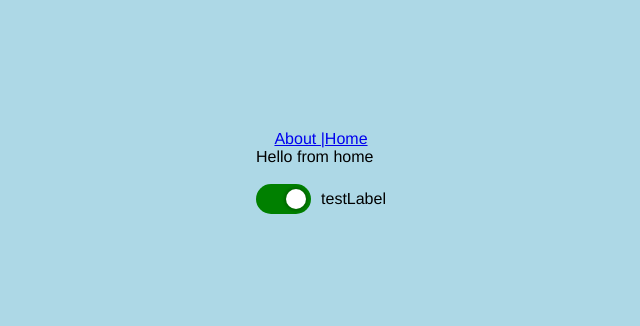
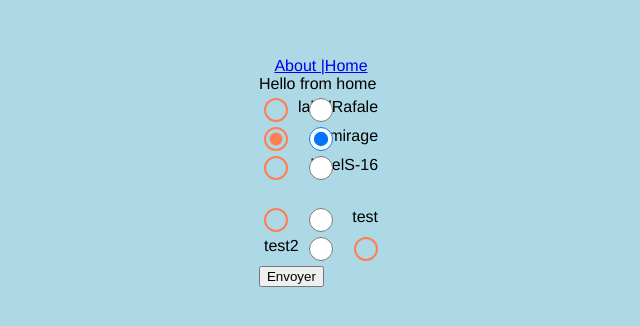
Before and after one commit to MewenLr/vue-utils, a Vue app: page / in a window 1280 px wide. Shown: the part 228-554 px from the top of the page, without its empty margins (319-959 px from the left). Built offline with nearby package versions, Linux system fonts and the light colour scheme.

Commit message:
Radio Accessibility

```diff
--- a/src/components/atoms/a-radio.vue
+++ b/src/components/atoms/a-radio.vue
@@ -1,29 +1,63 @@
 <template lang="pug">
-  //- TODO: check accessibility
-  .radio(@click="pickRadio")
-    label.radio_label(:for="`radio-${value}`") {{ value }}
+  //- TODO: fix style
+  .radio
+    label.radio_label(
+      v-if="label"
+      :for="`radio-${value}`"
+      :class="{ 'radio_label--end': labelPosition === 'end'}"
+    )
+      | {{ label }}
     input.radio_input(
       type="radio"
+      ref="radioInput"
       class="radio_input"
-      v-show="false"
+      :name="group"
       :id="`radio-${value}`"
+      @change="pick($event)"
+      @blur.stop="focus(false, $event)"
+      @focus.stop="focus(true, $event)"
     )
-    span.radio_button(
-      :class="{'radio_button--picked': checked}"
+    span.radio_cta(
+      :class=`{
+        'radio_cta--checked': checked,
+        'radio_cta--focused': focused,
+      }`
     )
 </template>
 
 <script>
 export default {
   name: 'ARadio',
+  data: () => ({
+    focused: false,
+    checked: false,
+  }),
   props: {
-    group: { type: String, default: '' },
+    label: { type: String, required: true },
+    group: { type: String, required: true },
     value: { type: String, required: true },
-    checked: { type: Boolean, default: false },
+    initialState: { type: Boolean, default: false },
+    labelPosition: {
+      type: String,
+      default: 'beginning',
+      validator: (prop) => ['beginning', 'end'].includes(prop),
+    },
+  },
+  mounted() {
+    if (this.initialState) {
+      this.checked = this.initialState
+      this.$refs.radioInput.checked = true
+    }
   },
   methods: {
-    pickRadio() {
-      return this.$emit('pick-radio', this.value)
+    pick(event) {
+      event.preventDefault()
+      this.checked = !this.checked
+      return this.$emit('pick-radio', this.value, event)
+    },
+    focus(bool, event) {
+      event.preventDefault()
+      this.focused = bool
     },
   },
 }
@@ -32,15 +66,27 @@ export default {
 <style lang="sass">
 .radio
   margin: 5px
-  width: 100px
   display: flex
-  cursor: pointer
+  position: relative
   justify-content: space-between
 
   &_label
     cursor: pointer
+    user-select: none
+    margin: 0 10px 0 0
 
-  &_button
+    &--end
+      order: 2
+      margin: 0 0 0 10px
+
+  &_input
+    margin: 0
+    z-index: 1
+    width: 100%
+    height: 100%
+    position: absolute
+
+  &_cta
     width: 20px
     height: 20px
     outline: none
@@ -61,8 +107,20 @@ export default {
       background-color: transparent
       transform: translate(-50%, -50%)
 
-    &--picked
+    &--checked
 
       &::after
         background-color: coral
+
+    &--focused
+
+      &::before
+        top: -1.4px
+        left: -1.4px
+        content: ''
+        width: 100%
+        height: 100%
+        position: absolute
+        border-radius: 2px
+        border: 1.5px solid #4D90FE
 </style>
--- a/src/components/atoms/a-toggle.vue
+++ b/src/components/atoms/a-toggle.vue
@@ -1,16 +1,15 @@
 <template lang="pug">
   .toggle
     label.toggle_label(
-      v-if="label"
-      :for="label"
+      :for="`toggle-${label}`"
       :class="{ 'toggle_label--end': labelPosition === 'end'}"
     )
       | {{ label }}
     input.toggle_input(
-      id="label"
       type="checkbox"
       ref="toggleInput"
       :checked="checked"
+      :id="`toggle-${label}`"
       @change="toggle($event)"
       @blur.stop="focus(false, $event)"
       @focus.stop="focus(true, $event)"
@@ -31,7 +30,7 @@ export default {
     checked: false,
   }),
   props: {
-    label: { type: String, default: '' },
+    label: { type: String, required: true },
     initialState: { type: Boolean, default: false },
     labelPosition: {
       type: String,
@@ -110,6 +109,12 @@ $padding: 5px
       transition: all .2s linear
       box-shadow: 0px 0px 3px 2px rgba(0, 0, 0, 0.2)
 
+    &--checked
+      background-color: green
+
+      &::after
+        transform: translateX(calc(100% + 5px))
+
     &--focused
 
       &::before
@@ -121,10 +126,4 @@ $padding: 5px
         position: absolute
         border-radius: 2px
         border: 1.5px solid #4D90FE
-
-    &--checked
-      background-color: green
-
-      &::after
-        transform: translateX(calc(100% + 5px))
 </style>
--- a/src/components/molecules/m-group-radio.vue
+++ b/src/components/molecules/m-group-radio.vue
@@ -1,32 +1,42 @@
 <template lang="pug">
   .group-radio
-    radio(
-      v-for="value in listRadio"
-      :key="value"
+    a-radio(
+      v-for="radio in listRadio"
       :group="group"
-      :value="value"
-      :checked="radioPicked === value"
+      :key="radio.value"
+      :value="radio.value"
+      :label="radioLabel(radio)"
+      :label-position="labelPosition"
+      :initial-state="radioChecked === radio.value"
       @pick-radio="pickRadio"
     )
 </template>
 
 <script>
-import radio from '@/components/atoms/a-radio.vue'
+import ARadio from '@/components/atoms/a-radio.vue'
 
 export default {
   name: 'MGroupRadio',
   components: {
-    radio,
+    ARadio,
   },
   props: {
     group: { type: String, required: true },
     listRadio: { type: Array, required: true },
-    radioPicked: { type: String, default: '' },
+    radioChecked: { type: String, default: '' },
+    labelPosition: {
+      type: String,
+      default: 'beginning',
+      validator: (prop) => ['beginning', 'end'].includes(prop),
+    },
   },
   methods: {
     pickRadio(pickedRadio) {
       return this.$emit('pick-radio', pickedRadio)
     },
+    radioLabel(radio) {
+      return Object.prototype.hasOwnProperty.call(radio, 'label') ? radio.label : radio.value
+    },
   },
 }
 </script>
--- a/src/components/pages/p-home.vue
+++ b/src/components/pages/p-home.vue
@@ -40,34 +40,39 @@
     //-   :clearable="clear"
     //- )
 
-    br
-    a-toggle(
-      label="testLabel"
-      labelPosition="end"
-      :initial-state="true"
-    )
+    //- br
+    //- a-toggle(
+    //-   label="testLabel"
+    //-   :initial-state="true"
+    //-   :label-position="'end'"
+    //- )
 
-    //- form(@submit.prevent="submitForm")
-    //-   group-radio(
-    //-     group="plane"
-    //-     :list-radio="listRadio"
-    //-     :radio-picked="radioPicked"
-    //-     @pick-radio="updateRadio"
-    //-   )
-    //-   br
-    //-   radio(
-    //-     value="test"
-    //-     group="yo"
-    //-     :checked="radioPicked2 === 'test'"
-    //-     @pick-radio="updateRadio2"
-    //-   )
-    //-   radio(
-    //-     value="test2"
-    //-     group="yo"
-    //-     :checked="radioPicked2 === 'test2'"
-    //-     @pick-radio="updateRadio2"
-    //-   )
-    //-   button(type="submit") Envoyer
+    form(@submit.prevent="submitForm")
+      m-group-radio(
+        group="plane"
+        :label-enabled="true"
+        :list-radio="listRadio"
+        :label-position="'end'"
+        :radio-checked="radioChecked"
+        @pick-radio="pickeRadio"
+      )
+      br
+      a-radio(
+        group="yo"
+        label="test"
+        value="test"
+        :label-position="'end'"
+        :initial-state="radioChecked2 === 'test'"
+        @pick-radio="pickeRadio2"
+      )
+      a-radio(
+        group="yo"
+        label="test2"
+        value="test2"
+        :initial-state="radioChecked2 === 'test2'"
+        @pick-radio="pickeRadio2"
+      )
+      button(type="submit") Envoyer
 </template>
 
 <script>
@@ -111,9 +116,13 @@ export default {
         Adress: '3 avenue Saint Martin',
       },
     ],
-    // radioPicked: 'mirage',
-    // radioPicked2: '',
-    // listRadio: ['rafale', 'mirage', 's-16'],
+    radioChecked: 'mirage',
+    radioChecked2: '',
+    listRadio: [
+      { value: 'rafale', label: 'labelRafale' },
+      { value: 'mirage' },
+      { value: 's-16', label: 'labelS-16' },
+    ],
     slides: [
       'assets/img/surf.jpg',
       'assets/img/mountain.jpg',
@@ -137,15 +146,15 @@ export default {
     toggleClearable() {
       this.clear = !this.clear
     },
-    // updateRadio(radio) {
-    //   this.radioPicked = radio
-    // },
-    // updateRadio2(radio) {
-    //   this.radioPicked2 = radio
-    // },
-    // submitForm() {
-    //   return false
-    // },
+    pickeRadio(radio) {
+      this.radioPicked = radio
+    },
+    pickeRadio2(radio) {
+      this.radioPicked2 = radio
+    },
+    submitForm() {
+      return false
+    },
     inputValue() { },
   },
 }
```
